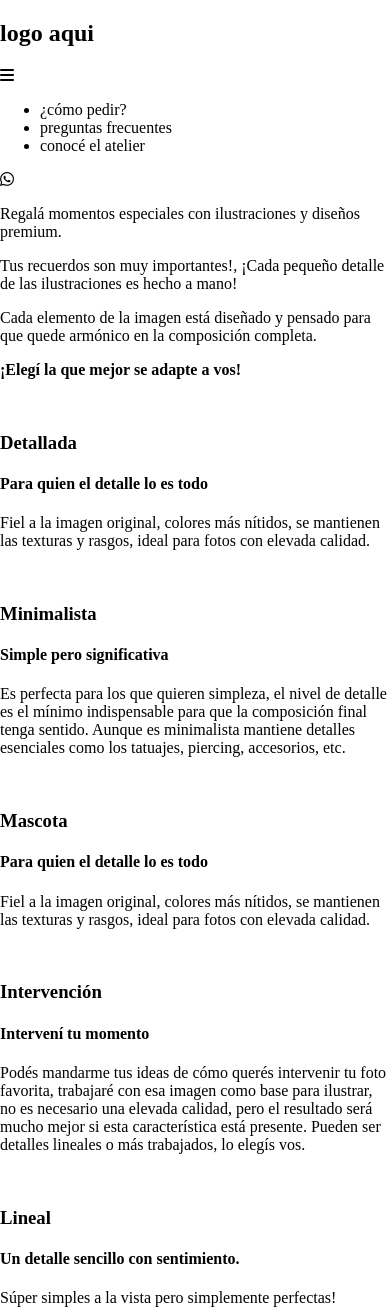
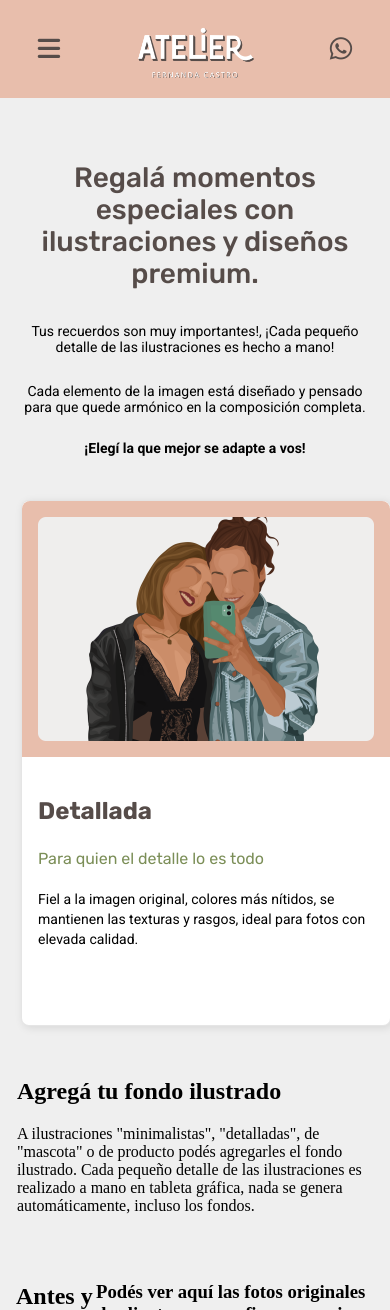
Before and after one commit to mmacchia11/Atelier-1, a website: page index.html in a window 390 px wide. Shown: the top 1310 px of the page. Drawn offline with Linux system fonts and the light colour scheme.

Commit message:
Agrega estilos

```diff
--- a/css/style.css
+++ b/css/style.css
@@ -1,8 +1,118 @@
-html{
-    box-sizing: border-box;
+/* BASE */
+/* FONT RUBIK*/
+@import url("https://fonts.googleapis.com/css2?family=Rubik:ital,wght@0,300;0,400;0,500;0,600;0,700;0,800;0,900;1,300;1,400;1,600;1,700;1,800;1,900&display=swap");
+/* FONT ROBOTO */
+@import url("https://fonts.googleapis.com/css2?family=Roboto:ital,wght@0,100;0,300;0,400;0,500;0,700;0,900;1,100;1,300;1,400;1,500;1,700;1,900&display=swap");
+/* COMPONENTES */
+html, body {
+  box-sizing: border-box;
+  padding: 0;
+  margin: 0;
+  background-color: #efefef;
 }
 
-body{
-    margin:0;
-    min-height: 100vh;
+:root {
+  font-size: 16px;
 }
+
+.nav {
+  padding: 1rem;
+  display: flex;
+  justify-content: space-around;
+  align-items: center;
+  font-size: 1.6rem;
+  color: #564c49;
+  background-color: #e8beac;
+}
+.nav .nav-logo {
+  width: 150px;
+  margin: 0.7rem 1rem 0 1rem;
+}
+
+/* ss="main-title">Rega
+ss="main-subtitle">T
+s="main-description"
+s="main-end-title">< */
+main {
+  padding: 1rem;
+  display: flex;
+  flex-direction: column;
+  align-items: center;
+}
+main .main-title {
+  margin-top: 3rem;
+  font-family: "rubik";
+  font-weight: 500;
+  color: #564c49;
+  text-align: center;
+  font-size: 1.75rem;
+  line-height: 2rem;
+}
+main .main-descripcion {
+  font-family: "roboto";
+  font-weight: 400;
+  font-size: 0.875rem;
+  text-align: center;
+  line-height: 1rem;
+}
+
+section {
+  height: 100%;
+  padding: 1rem;
+  overflow-x: scroll;
+  display: flex;
+  flex-wrap: nowrap;
+}
+section .card-presentacion {
+  width: 379px;
+  height: 524px;
+  margin: 0 5px;
+  display: flex;
+  flex-direction: column;
+  justify-content: baseline;
+  background-color: #ffffff;
+  border: 1px solid rgba(0, 0, 0, 0.1);
+  border-radius: 0.5rem;
+  box-shadow: 2px 2px 8px rgba(0, 0, 0, 0.1);
+}
+section .card-presentacion .card-img-container {
+  display: flex;
+  justify-content: center;
+  align-items: center;
+  padding: 1rem;
+  background-color: #e8beac;
+  border-top-left-radius: 0.5rem;
+  border-top-right-radius: 0.5rem;
+}
+section .card-presentacion .card-img-container .card-img {
+  width: 336px;
+}
+section .card-presentacion .card-descripcion-container {
+  padding: 1rem;
+}
+section .card-presentacion .card-descripcion-container .card-title {
+  font-family: "rubik";
+  font-weight: 700;
+  font-size: 1.5rem;
+  color: #564c49;
+}
+section .card-presentacion .card-descripcion-container .card-subtitle {
+  font-family: "rubik";
+  font-weight: 400;
+  font-size: 1rem;
+  color: #7b8e57;
+  line-height: 1.1875rem;
+}
+section .card-presentacion .card-descripcion-container .card-descripcion {
+  font-family: "roboto";
+  font-weight: 400;
+  font-size: 0.875rem;
+  line-height: 1.25rem;
+}
+
+/* OCULTAR ELEMENTOS */
+.oculto {
+  display: none;
+}
+
+/*# sourceMappingURL=style.css.map */
--- a/index.html
+++ b/index.html
@@ -10,78 +10,110 @@
     <title>Atelier - Ilustraciones Personalizadas</title>
 </head>
 <body>
-    <nav>
-        <h1>logo aqui</h1>
-        <i class="fa-solid fa-bars"></i>
-        <ul>
-            <li>¿cómo pedir?</li>
-            <li>preguntas frecuentes</li>
-            <li>conocé el atelier</li>
+    <nav class="nav">
+        <i id="nav-burger-icon" class="fa-solid fa-bars"></i>
+        <img class="nav-logo" src="./assets/logo/logo-atelier.png" alt="atelier">
+        <ul class="nav-menu oculto">
+            <li class="nav-links">¿cómo pedir?</li>
+            <li class="nav-links">preguntas frecuentes</li>
+            <li class="nav-links">conocé el atelier</li>
         </ul>
-        <i class="fa-brands fa-whatsapp"></i>
+        <i id="nav-whatsapp-icon" class="fa-brands fa-whatsapp"></i>
     </nav>
 
     <main> <!-- PRESENTACIÓN -->
-        <p>Regalá momentos especiales con ilustraciones y diseños premium.</p>
-        <p>Tus recuerdos son muy importantes!, ¡Cada pequeño detalle de las ilustraciones es hecho a mano!</p>
-        <p>Cada elemento de la imagen está diseñado y pensado para que quede armónico en la composición completa.</p>
-        <p><strong>¡Elegí la que mejor se adapte a vos!</strong></p>
+        <h1 class="main-title">Regalá momentos especiales con ilustraciones y diseños premium.</h1>
+        <p class="main-descripcion">Tus recuerdos son muy importantes!, ¡Cada pequeño detalle de las ilustraciones es hecho a mano!</p>
+        <p class="main-descripcion">Cada elemento de la imagen está diseñado y pensado para que quede armónico en la composición completa.</p>
+        <h2 class="main-descripcion"><strong>¡Elegí la que mejor se adapte a vos!</strong></h2>
     </main>
 
     <section> <!-- TIPOS DE ILUSTRACIONES -->
+        <article class="card-presentacion">
+
+            <div class="card-img-container">
+                <img class="card-img" src="./assets/cards-img/img-detallada.png" alt="detallada">
+            </div>
+            <div class="card-descripcion-container">
+                <h3 class="card-title">Detallada</h3>
+                <h4 class="card-subtitle">Para quien el detalle lo es todo</h4>
+                <p class="card-descripcion">Fiel a la imagen original, colores más nítidos, se mantienen las texturas y rasgos, ideal para fotos con elevada calidad.</p>
+            </div>
+        </article>
+
+        <article class="card-presentacion">
+            <div class="card-img-container">
+                <img class="card-img" src="./assets/cards-img/img-minimalista.png" alt="minimalista">
+            </div>
+            <div class="card-descripcion-container">
+                <h3 class="card-title">Minimalista</h3>
+                <h4 class="card-subtitle">Simple pero significativa</h4>
+                <p class="card-descripcion">Es perfecta para los que quieren simpleza, el nivel de detalle es el mínimo indispensable para que la composición final tenga sentido. Aunque es minimalista mantiene detalles esenciales como los tatuajes, piercing, accesorios, etc.</p>
+            </div>
+        </article>
+
+        <article class="card-presentacion"> <!-- REPETIDA (VER PRIMERA) -->
+            <div class="card-img-container">
+                <img class="card-img" src="./assets/cards-img/img-mascota.png" alt="mascota">
+            </div>
+            <div class="card-descripcion-container">
+                <h3 class="card-title">Mascota</h3>
+                <h4 class="card-subtitle">Para quien el detalle lo es todo</h4>
+                <p class="card-descripcion">Fiel a la imagen original, colores más nítidos, se mantienen las texturas y rasgos, ideal para fotos con elevada calidad.</p>
+            </div>
+        </article>
+
+        <article class="card-presentacion">
+            <div class="card-img-container">
+                <img class="card-img" src="./assets/cards-img/img-intervencion.png" alt="intervencion">
+            </div>
+            <div class="card-descripcion-container">
+                <h3 class="card-title">Intervención</h3>
+                <h4 class="card-subtitle">Intervení tu momento</h4>
+                <p class="card-descripcion">Podés mandarme tus ideas de cómo querés intervenir tu foto favorita, trabajaré con esa imagen como base para ilustrar, no es necesario una elevada calidad, pero el resultado será mucho mejor si esta característica está presente. Pueden ser detalles lineales o más trabajados, lo elegís vos.</p>
+            </div>
+        </article>
+
+        <article class="card-presentacion">
+            <div class="card-img-container">
+                <img class="card-img" src="./assets/cards-img/img-lineal.png" alt="lineal">
+            </div>
+            <div class="card-descripcion-container">
+                <h3 class="card-title">Lineal</h3>
+                <h4 class="card-subtitle">Un detalle sencillo con sentimiento.</h4>
+                <p class="card-descripcion">Súper simples a la vista pero simplemente perfectas!</p>
+            </div>
+        </article>
+
+        <article class="card-presentacion">
+            <div class="card-img-container">
+                <img class="card-img" src="./assets/cards-img/img-marcas.png" alt="marcas">
+            </div>
+            <div class="card-descripcion-container">
+                <h3 class="card-title">Marcas</h3>
+                <h4 class="card-subtitle">Ilustrá</h4>
+                <p class="card-descripcion">Si querés destacar tu producto estrella de una manera diferente esta opción es para vos, podés contactarme vía Whatsapp o Instagram para coordinar!</p>
+            </div>
+        </article>
+    </section>
+
+
+    <section> <!-- FONDO ILUSTRADO -->
         <article>
-            <img src="#" alt="">
-            <h3>Detallada</h3>
-            <h4>Para quien el detalle lo es todo</h4>
-            <p>Fiel a la imagen original, colores más nítidos, se mantienen las texturas y rasgos, ideal para fotos con elevada calidad.</p>
+            <div>
+                <img src="#" alt="">
+                <img src="#" alt="">
+            </div>
         </article>
-        <article>
-            <img src="#" alt="">
-            <h3>Minimalista</h3>
-            <h4>Simple pero significativa</h4>
-            <p>Es perfecta para los que quieren simpleza, el nivel de detalle es el mínimo indispensable para que la composición final tenga sentido. Aunque es minimalista mantiene detalles esenciales como los tatuajes, piercing, accesorios, etc.</p>
-        </article>
-        <article> <!-- REPETIDA (VER PRIMERA) -->
-            <img src="#" alt="">
-            <h3>Mascota</h3>
-            <h4>Para quien el detalle lo es todo</h4>
-            <p>Fiel a la imagen original, colores más nítidos, se mantienen las texturas y rasgos, ideal para fotos con elevada calidad.</p>
-        </article>
-        <article>
-            <img src="#" alt="">
-            <h3>Intervención</h3>
-            <h4>Intervení tu momento</h4>
-            <p>Podés mandarme tus ideas de cómo querés intervenir tu foto favorita, trabajaré con esa imagen como base para ilustrar, no es necesario una elevada calidad, pero el resultado será mucho mejor si esta característica está presente. Pueden ser detalles lineales o más trabajados, lo elegís vos.</p>
-        </article>
-        <article>
-            <img src="#" alt="">
-            <h3>Lineal</h3>
-            <h4>Un detalle sencillo con sentimiento.</h4>
-            <p>Súper simples a la vista pero simplemente perfectas!</p>
-        </article>
-        <article>
-            <img src="#" alt="">
-            <h3>Marcas</h3>
-            <h4>Ilustrá</h4>
-            <p>Si querés destacar tu producto estrella de una manera diferente esta opción es para vos, podés contactarme vía Whatsapp o Instagram para coordinar!</p>
-        </article>
-        <article>
+        <article class="">
             <h2>Agregá tu fondo ilustrado</h2>
             <p>A ilustraciones "minimalistas", "detalladas", de "mascota" o de producto podés agregarles el fondo ilustrado. Cada pequeño detalle de las ilustraciones es realizado a mano en tableta gráfica, nada se genera automáticamente, incluso los fondos.</p>
         </article>
     </section>
-
     <section> <!-- ANTES Y DESPUES -->
-        <article>
-            <h2>Antes y después</h2>
-            <h3>Podés ver aquí las fotos originales de clientes que confiaron en mis trabajos!</h3>
-            <div> <!-- CARRUSEL -->
-                <img src="#" alt="">
-                <img src="#" alt="">
-            </div>
-        </article>
+        <h2>Antes y después</h2>
+        <h3>Podés ver aquí las fotos originales de clientes que confiaron en mis trabajos!</h3>
     </section>
-
     <section><!-- PASOS PARA CONTRATAR -->
         <article>
             <h2>¿Cómo pedir tu ilustración?</h2>
```
Also changed, not shown: package.json (added, +25 -0 lines), assets/cards-img/img-detallada.png (added), assets/cards-img/img-lineal.png (added), assets/cards-img/img-marcas.png (added), assets/cards-img/img-mascota.png (added), assets/cards-img/img-minimalista.png (added), assets/logo/logo-atelier.png (added), 4 other files.
